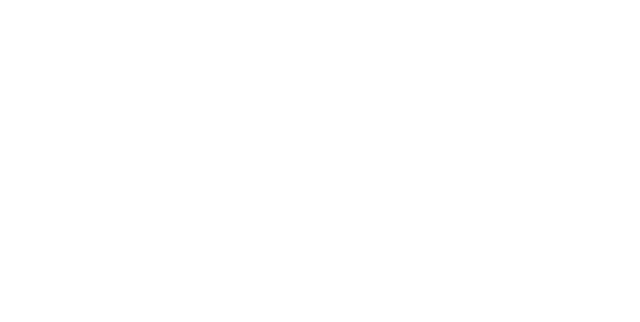
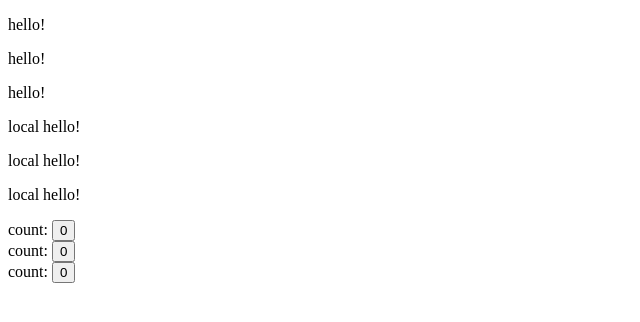
Before and after one commit to pro-soichiro/udemy_vue, a plain HTML site: page section13/index.html in a window 1280 px wide. Shown: the whole page, without its empty margins (0-640 px from the left). Drawn offline with nearby package versions, Linux system fonts and the light colour scheme.

Commit message:
[finish] section13

```diff
--- a/section13/index.html
+++ b/section13/index.html
@@ -9,6 +9,16 @@
   </head>
   <body>
     <div id="app">
+      <hello-component></hello-component>
+      <hello-component></hello-component>
+      <hello-component></hello-component>
+      <local-hello-component></local-hello-component>
+      <local-hello-component></local-hello-component>
+      <local-hello-component></local-hello-component>
+
+      <button-counter></button-counter>
+      <button-counter></button-counter>
+      <button-counter></button-counter>
 
     </div>
 
--- a/section13/js/main.js
+++ b/section13/js/main.js
@@ -1,8 +1,39 @@
+// ローカルコンポーネント
+const helloComponent = {
+  template: '<p>local hello!</p>'
+}
+
+// 動的なコンポーネント
+const buttonCounter = {
+  template: '<div><span>count: </span><button @click="countUp">{{count}}</button></div>',
+  data: () => ({
+    count: 0,
+  }),
+  methods: {
+    countUp() {
+      this.count ++
+    }
+  }
+}
+
+
+
 const app = Vue.createApp({
   data: () => ({
 
   }),
+  components: {
+    'local-hello-component': helloComponent,
+    'button-counter': buttonCounter,
+  }
 })
+
+// グローバルコンポーネント
+app.component('hello-component', {
+  template: '<p>hello!</p>'
+})
+
+
 
 app.mount('#app')
 
@@ -11,4 +42,14 @@ app.mount('#app')
 
 コンポーネントの利用方法
 
+
+コンポーネント名の定義ルール
+- ハイフンを一つ以上含むケバブケースを利用しなければならない。
+
+- キャメルケース、スネークケースは許可されていない。
+- 一単語は許可されていない。
+
+理由は、HTMLタグとの衝突を避けるためである。
+
+
 */
```
